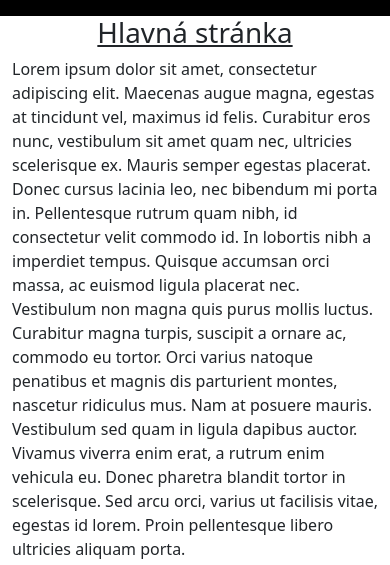
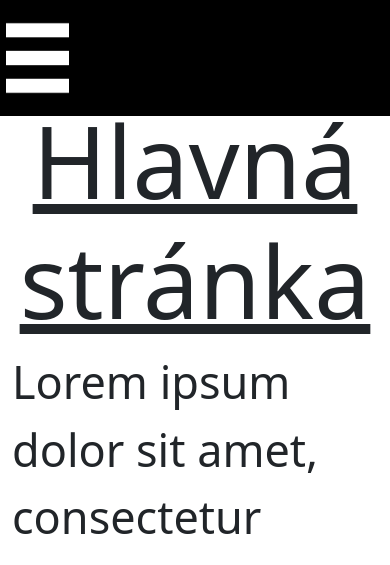
Before and after one commit to mxyz123/unizaforum, a Flask app: page / in a window 390 px wide; the page is wider, and only the part inside the window is pictured. Shown: the top 565 px of that part. Run offline with Flask 3, Linux system fonts and the light colour scheme; grey boxes are pictures that could not be loaded.

Commit message:
Fixed phone navbar and resolution on forms, moved script to js file.

```diff
--- /dev/null
+++ b/static/scripts.js
@@ -0,0 +1,7 @@
+function showNav() {
+            if ( document.getElementById("toggleNavTarget").classList.contains('show') ){
+                document.getElementById("toggleNavTarget").classList.remove('show');
+            } else {
+                document.getElementById("toggleNavTarget").classList.add('show');
+            }
+        }
--- a/static/styles.css
+++ b/static/styles.css
@@ -16,22 +16,12 @@ a:visited.whiteVis {
     text-decoration-line: underline;
 }
 
-@media only screen and (min-device-width : 320px) and (max-device-width : 480px){
-    .nadpis {
-        text-align:center;
-        text-decoration-line: underline;
-        font-size:100px;
-    }
-}
-
 .hideOnPC {
     display:none;
 }
 
-@media only screen and (min-device-width : 320px) and (max-device-width : 480px){
-    .hideOnPC {
-        display: inline;
-    }
+.navBtn{
+    z-index:10;
 }
 
 button.expandNav {
@@ -54,49 +44,58 @@ button.expandNav {
     padding: 10px;
 }
 
-@media only screen and (min-device-width : 320px) and (max-device-width : 480px){
-    .myCenter{
-        position:absolute;
-        transform:translate(-50%,-50%);
-        top: 50%;
-        left: 50%;
-        padding: 10px;
+.nahlad{
+        width:500px;
+    }
+
+
+@media only screen and (min-device-width : 320px) and (max-device-width : 820px){
+    .nahlad{
         width:100%;
-        height:50%
     }
-}
 
-@media only screen and (min-device-width : 320px) and (max-device-width : 480px){
+    .phoneText{
+        width:100%;
+        font-size:45px;
+    }
+
+    .navPhone{
+        width:100%;
+        height:100px;
+        font-size:45px;
+        background-color:black;
+        z-index:10;
+    }
+
     .formContentPhone{
         width:100%;
         height:100px;
         font-size:50px;
         padding:10px;
     }
-}
 
-@media only screen and (min-device-width : 320px) and (max-device-width : 480px){
-    .navPhone{
+    .myCenter{
+        padding: 10px;
         width:100%;
-        height:100px;
-        font-size:45px;
-    }
-}
-
-@media only screen and (min-device-width : 320px) and (max-device-width : 480px){
-    .phoneText{
-        width:100%;
-        font-size:45px;
-    }
-}
-
-.nahlad{
-        width:500px;
+        height:50%
+        display:flex;
     }
 
-@media only screen and (min-device-width : 320px) and (max-device-width : 480px){
-    .nahlad{
-        width:100%;
+    .hideOnPC {
+        display: inline;
+    }
+
+    .nadpis {
+        text-align:center;
+        text-decoration-line: underline;
+        font-size:100px;
+    }
+
+    .navPhone{
+        position: sticky;
+        width: 100%;
+        top: 0;
+        left: 0;
     }
 }
 
--- a/templates/base.html
+++ b/templates/base.html
@@ -6,31 +6,25 @@
     <link rel="stylesheet" href="{{ url_for('static', filename='styles.css') }}">
     <link href="https://cdn.jsdelivr.net/npm/bootstrap@5.3.2/dist/css/bootstrap.min.css" rel="stylesheet" integrity="sha384-T3c6CoIi6uLrA9TneNEoa7RxnatzjcDSCmG1MXxSR1GAsXEV/Dwwykc2MPK8M2HN" crossorigin="anonymous">
     <script src="https://cdn.jsdelivr.net/npm/bootstrap@5.3.2/dist/js/bootstrap.bundle.min.js" integrity="sha384-C6RzsynM9kWDrMNeT87bh95OGNyZPhcTNXj1NW7RuBCsyN/o0jlpcV8Qyq46cDfL" crossorigin="anonymous"></script>
-    <script>
-        function showNav() {
-            if ( document.getElementById("toggleNavTarget").classList.contains('show') ){
-                document.getElementById("toggleNavTarget").classList.remove('show');
-            } else {
-                document.getElementById("toggleNavTarget").classList.add('show');
-            }
-        }
-    </script>
+    <script src="{{ url_for('static', filename='scripts.js') }}"></script>
     {% block basehead %}
     {% endblock %}
 </head>
 <body>
-    <nav class="navbar navbar-expand-lg">
+    <div class="navPhone">
+        <nav class="navbar navbar-expand-lg ">
             <button class="hideOnPC expandNav navPhone" onclick="showNav()">
                 <img alt="navIcon" class="navIcon" src="{{ url_for('static', filename='sidebar.png') }}">
             </button>
             <div class="navbar-collapse collapse" id="toggleNavTarget">
                 <ul class="navbar-nav">
-                <li class="nav-item navPhone"><a class="whiteVis nav-link" href="/">[Domov]</a></li>
+                    <li class="nav-item navPhone "><a class="whiteVis nav-link" href="/">[Domov]</a></li>
                     <li class="nav-item navPhone"><a class="whiteVis nav-link" href="/fri">[FRI]</a></li>
                     <li class="nav-item navPhone"><a class="whiteVis nav-link" href="/login">[Prihlásiť sa]</a></li>
                 </ul>
             </div>
         </nav>
+    </div>
     {% block basebody %}
     {% endblock %}
 </body>
```
Lines whose indentation alone changed are shown as unchanged.
